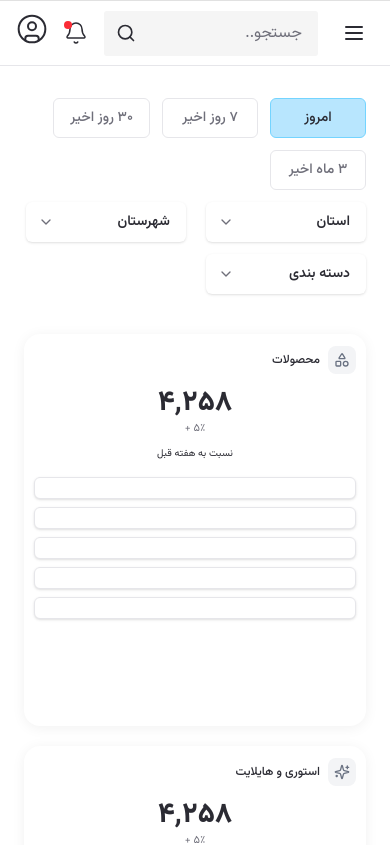
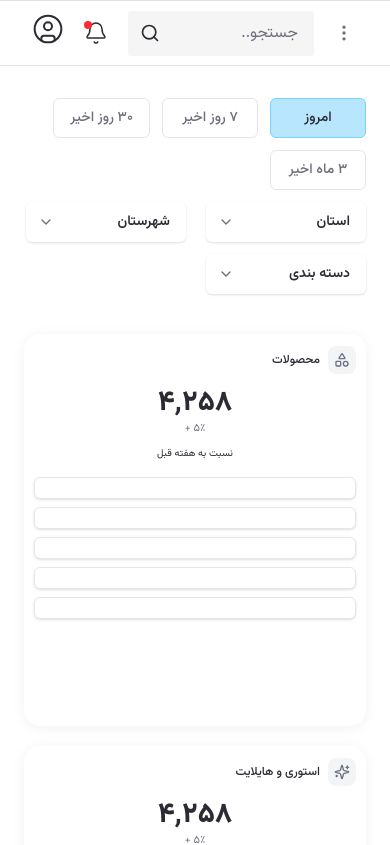
Before and after one commit to Mary-2598/admin, a Next.js app: page / in a window 390 px wide. Shown: the top 845 px of the page. Built offline with nearby package versions, Linux system fonts and the light colour scheme.

Commit message:
refactor: remove mobile sidebar

```diff
--- a/src/components/layout/Header.tsx
+++ b/src/components/layout/Header.tsx
@@ -1,31 +1,32 @@
-import { Bell, Search } from "lucide-react";
+import { Bell, EllipsisVertical, Search } from "lucide-react";
 import { Avatar } from "@/components/ui/Avatar";
-import { MobileSidebar } from "@/components/layout/MobileSidebar";
 import { logoutAction } from "@/app/login/actions";
 
 export function Header() {
   return (
-    <header className="flex h-[65px] w-full items-center gap-4 border-t border-stork bg-white px-4 sm:px-6 lg:px-8">
-      <MobileSidebar />
+    <header className="flex h-[65px] w-full items-center gap-4 border-t border-stork bg-white px-8 xl:mx-auto xl:w-[1226px]">
+      <button
+        type="button"
+        aria-label="گزینه‌های بیشتر"
+        className="rounded-md p-1 text-muted outline-none focus-visible:ring-2 focus-visible:ring-brand"
+      >
+        <EllipsisVertical aria-hidden className="size-5" />
+      </button>
 
-      <div className="ms-auto flex min-w-0 items-center gap-3 sm:gap-4">
+      <div className="ms-auto flex items-center gap-4">
         <form
           role="search"
-          className="relative h-[45px] min-w-0 w-full max-w-[555px] sm:w-80 md:w-96 xl:w-[555px]"
+          className="relative h-[45px] w-full max-w-[555px] sm:w-80 md:w-96 xl:w-[555px]"
         >
-          <label htmlFor="global-search" className="sr-only">
-            جستجو
-          </label>
-
+          <label htmlFor="global-search" className="sr-only">جستجو</label>
           <input
             id="global-search"
             type="search"
             placeholder="جستجو.."
             className="h-full w-full rounded-[3px] bg-[#F5F5F5] pe-12 ps-4 text-base outline-none placeholder:text-muted focus-visible:ring-2 focus-visible:ring-brand"
           />
-
           <Search
-            aria-hidden="true"
+            aria-hidden
             className="pointer-events-none absolute end-3 top-1/2 size-5 -translate-y-1/2 text-ink"
           />
         </form>
@@ -33,16 +34,13 @@ export function Header() {
         <button
           type="button"
           aria-label="اعلان‌ها"
-          className="relative shrink-0 rounded-md p-1 outline-none focus-visible:ring-2 focus-visible:ring-brand"
+          className="relative rounded-md p-1 outline-none focus-visible:ring-2 focus-visible:ring-brand"
         >
-          <Bell aria-hidden="true" className="size-6" strokeWidth={1.5} />
-          <span
-            aria-hidden="true"
-            className="absolute end-1 top-1 size-2 rounded-full bg-red-500"
-          />
+          <Bell aria-hidden className="size-6" strokeWidth={1.5} />
+          <span aria-hidden className="absolute end-1 top-1 size-2 rounded-full bg-red-500" />
         </button>
 
-        <form action={logoutAction} className="shrink-0">
+        <form action={logoutAction}>
           <button
             type="submit"
             aria-label="خروج از حساب کاربری"
--- a/src/components/layout/MobileSidebar.tsx
+++ /dev/null
@@ -1,78 +0,0 @@
-"use client";
-
-import { useEffect, useState } from "react";
-import { Menu, X } from "lucide-react";
-import { SidebarNav } from "@/components/layout/SidebarNav";
-
-export function MobileSidebar() {
-  const [isOpen, setIsOpen] = useState(false);
-
-  useEffect(() => {
-    if (!isOpen) return;
-
-    const handleKeyDown = (event: KeyboardEvent) => {
-      if (event.key === "Escape") {
-        setIsOpen(false);
-      }
-    };
-
-    const previousOverflow = document.body.style.overflow;
-    document.body.style.overflow = "hidden";
-    document.addEventListener("keydown", handleKeyDown);
-
-    return () => {
-      document.body.style.overflow = previousOverflow;
-      document.removeEventListener("keydown", handleKeyDown);
-    };
-  }, [isOpen]);
-
-  const closeMenu = () => setIsOpen(false);
-
-  return (
-    <>
-      <button
-        type="button"
-        aria-label="باز کردن منو"
-        aria-expanded={isOpen}
-        aria-controls="mobile-sidebar"
-        onClick={() => setIsOpen(true)}
-        className="inline-flex size-10 shrink-0 items-center justify-center rounded-lg text-ink outline-none hover:bg-[#05D1D2]/10 focus-visible:ring-2 focus-visible:ring-[#05D1D2] md:hidden"
-      >
-        <Menu aria-hidden="true" className="size-6" />
-      </button>
-
-      {isOpen && (
-        <div
-          className="fixed inset-0 z-50 bg-black/40 md:hidden"
-          onClick={closeMenu}
-        >
-          <aside
-            id="mobile-sidebar"
-            aria-label="منوی اصلی"
-            className="absolute inset-y-0 right-0 flex w-[min(82vw,320px)] flex-col overflow-y-auto bg-white shadow-xl"
-            onClick={(event) => event.stopPropagation()}
-          >
-            <div className="flex h-[65px] shrink-0 items-center justify-between border-b border-line px-5">
-              <span className="text-2xl font-bold text-[#05D1D2]">
-                همسود
-              </span>
-
-              <button
-                type="button"
-                aria-label="بستن منو"
-                onClick={closeMenu}
-                className="inline-flex size-10 items-center justify-center rounded-lg text-ink hover:bg-[#05D1D2]/10 focus-visible:outline-none focus-visible:ring-2 focus-visible:ring-[#05D1D2]"
-              >
-                <X aria-hidden="true" className="size-5" />
-              </button>
-            </div>
-
-            <div className="px-4 py-5">
-              <SidebarNav onNavigate={closeMenu} />
-            </div>
-          </aside>
-        </div>
-      )}
-    </>
-  );
-}
```
